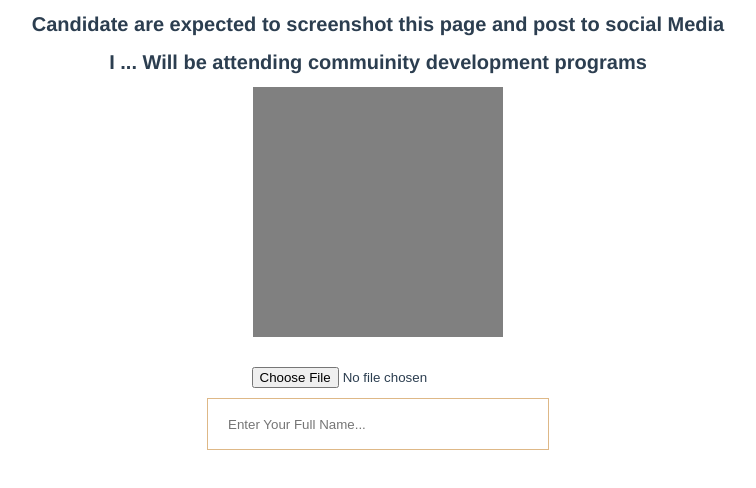
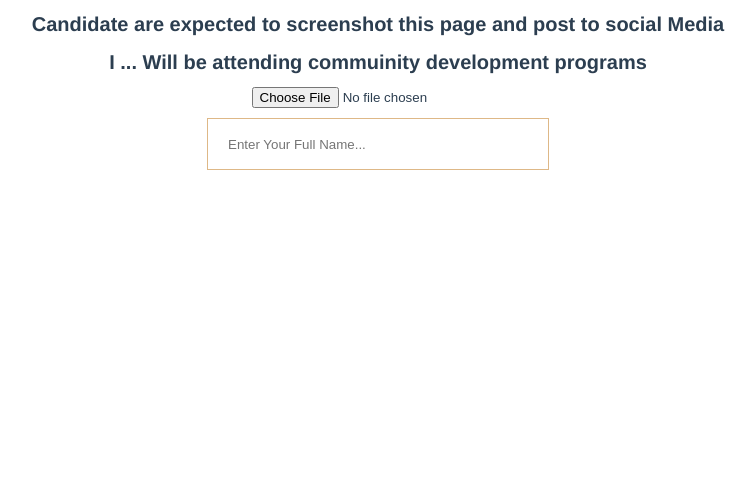
Before and after one commit to kenny3198/image-uploader, a Vue app: page / in a window 1280 px wide. Shown: the top 488 px of the page, without its empty margins (262-1018 px from the left). Built offline with nearby package versions, Linux system fonts and the light colour scheme.

Commit message:
changes commited

```diff
--- a/src/App.vue
+++ b/src/App.vue
@@ -2,10 +2,10 @@
 <h1> Candidate are expected to screenshot this page and post to social Media</h1>
   <h1>I <span> {{ username }} </span>...  Will be attending commuinity development programs</h1>
   <div>
-  <div class="imageWrapper" :style="{'background.image' :'url($(previewImage))'}" @click="selectImage">
-
+  <div class="imageWrapper" v-if="previewImage.length > 0 ">
+  <img class="preview" :src="previewImage" >
   </div>
-    <input type="file" ref="fileInput" @input="pickFile">
+    <input type="file"  @change="pickFile" accept="image">
   </div>
   <div class="input-down">
     <input class="input-name" type="text"  v-model="username" placeholder="Enter Your Full Name...">
@@ -16,34 +16,32 @@
 export default {
    data() {
      return {
-     previewImage: null,
+     previewImage: "",
      username: ""
     }
   },
   methods: {
-  selectImage() {
-    this.$refs.fileInput.click()
-  },
   enter() {
     const inputUserName = ""
     if(inputUserName.value !== "" || inputUserName.value !== null) {
       this.username = inputUserName.value
-      return this.username
+      // return this.username
     }
     inputUserName.value = ""
   },
-  pickFile() {
-   let input = this.$refs.fileInput
-   let file = input.file
+  pickFile(e) {
+   let input = e.target
+   let file = input.files
    if(file && file[0]) {
-    let reader = new FileReader
+    let reader = new FileReader();
     reader.onload = e => {
       this.previewImage = e.target.result
+
     }
-    reader.readAsDataURL(file[0])
-    this.$emit("input", file[0])
+    reader.readAsDataURL(file[0]);
 
    }
+
   },
 
   },
@@ -71,7 +69,7 @@ nav {
     }
   }
 }
-.imageWrapper{
+.imageWrapper img{
   width: 250px;
   height: 250px;
   cursor: pointer;
```
